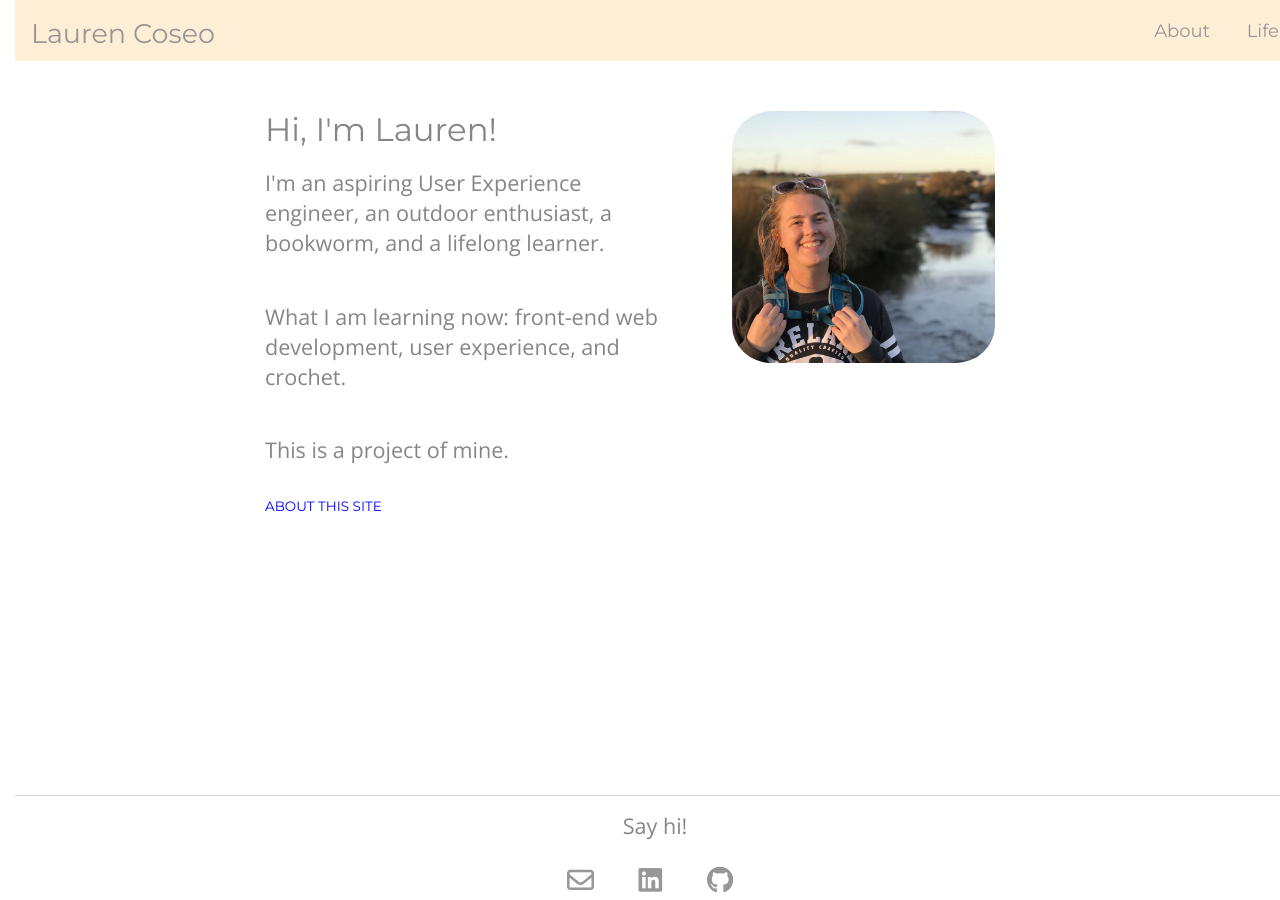
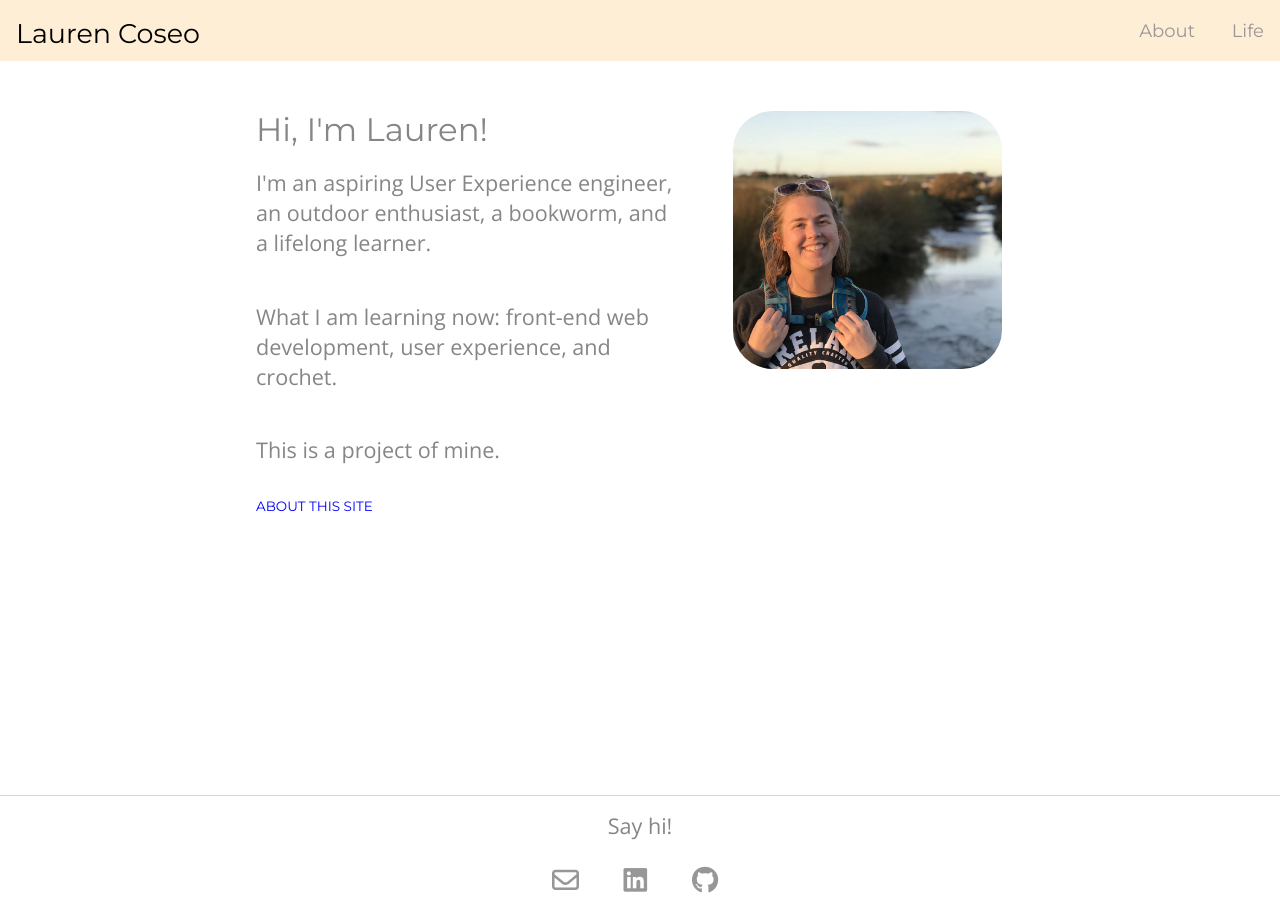
Before and after one commit to laurencoseo/laurencoseo.github.io, a Jekyll site: the page built from index.html, in a window 1280 px wide. Built offline with Jekyll 4.4.1, drawn with Linux system fonts in a browser that asks for light colours; nearby versions of some CDN libraries.

Commit message:
Add p-0 m-0

```diff
--- a/_layouts/default.html
+++ b/_layouts/default.html
@@ -4,7 +4,7 @@
 		{% include head.html %}
 
 	<body>
-		<div class="container">
+		<div class="container p-0 m-0">
 
 			{% include header.html %}
 
```
